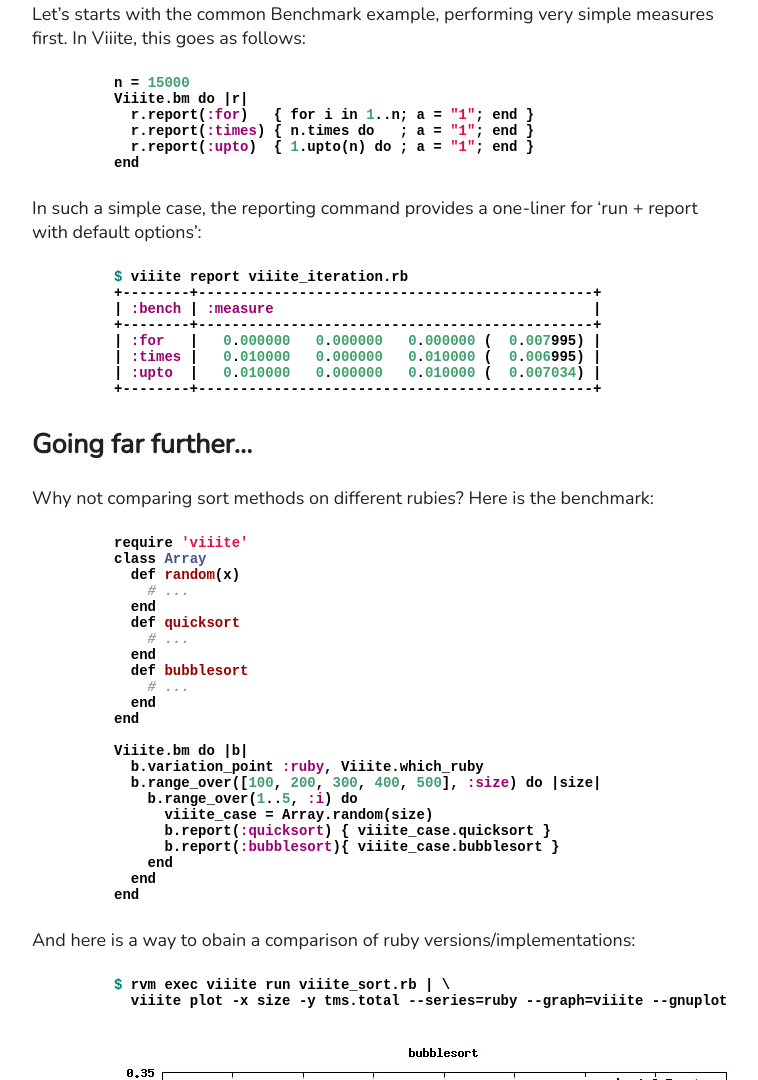
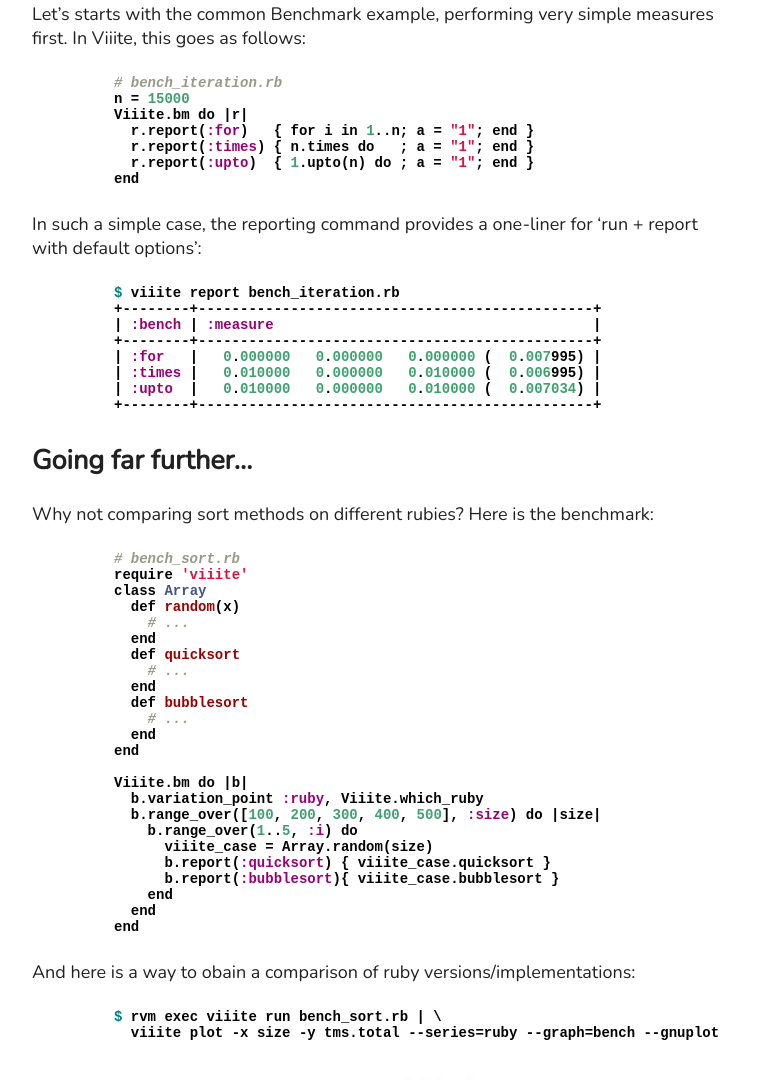
Before and after one commit to blambeau/viiite, a Jekyll site: the page built from index.md, in a window 1280 px wide and 1400 px high. Shown: the part 320-1400 px from the top of the window, without its empty margins (291-1049 px from the left). Built offline with Jekyll 4.4.1, drawn with Linux system fonts in a browser that asks for light colours; comment, search, counter and statistics services are not loaded.

Commit message:
Fixed benchmarking names

```diff
--- a/index.md
+++ b/index.md
@@ -10,6 +10,7 @@ After a first sketch a few weeks ago, I've decided to dedicate my *whyday* on Vi
 
 Let's starts with the common Benchmark example, performing very simple measures first. In Viiite, this goes as follows:
 
+    # bench_iteration.rb
     n = 15000
     Viiite.bm do |r|
       r.report(:for)   { for i in 1..n; a = "1"; end }
@@ -19,7 +20,7 @@ Let's starts with the common Benchmark example, performing very simple measures
 
 In such a simple case, the reporting command provides a one-liner for 'run + report with default options':
 
-    $ viiite report viiite_iteration.rb
+    $ viiite report bench_iteration.rb
     +--------+-----------------------------------------------+
     | :bench | :measure                                      |
     +--------+-----------------------------------------------+
@@ -32,6 +33,7 @@ In such a simple case, the reporting command provides a one-liner for 'run + rep
 
 Why not comparing sort methods on different rubies? Here is the benchmark:
 
+    # bench_sort.rb
     require 'viiite'
     class Array
       def random(x)
@@ -58,8 +60,8 @@ Why not comparing sort methods on different rubies? Here is the benchmark:
 
 And here is a way to obain a comparison of ruby versions/implementations:
 
-    $ rvm exec viiite run viiite_sort.rb | \
-      viiite plot -x size -y tms.total --series=ruby --graph=viiite --gnuplot
+    $ rvm exec viiite run bench_sort.rb | \
+      viiite plot -x size -y tms.total --series=ruby --graph=bench --gnuplot
 
 ![Comparing Bubblesort complexity with Viiite](images/bubblesort-rubies.jpeg)
 
```
Also changed, not shown: _posts/2011-08-20-comparing-rubies.md (+6 -6 lines).
